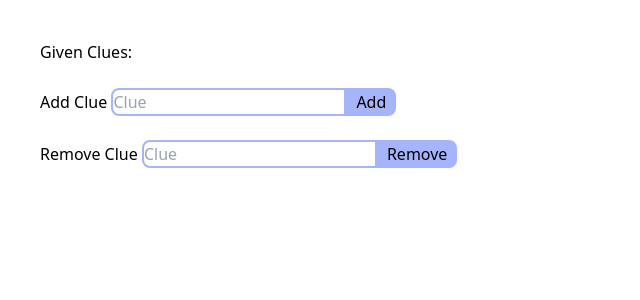
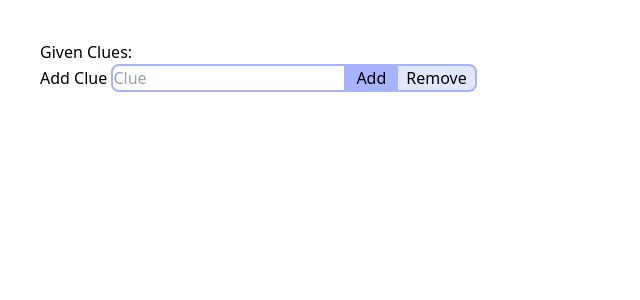
Before and after one commit to TejasKakani/Wordlists-and-Cybersecurity, a React (Vite) app in the folder frontend/: page / in a window 1280 px wide. Shown: the top 300 px of the page, without its empty margins (0-640 px from the left). Built offline with nearby package versions, Linux system fonts and the light colour scheme.

Commit message:
added buttons component and improved clue and inputbox component code.

```diff
--- /dev/null
+++ b/frontend/src/App.jsx
@@ -0,0 +1,12 @@
+import { Route, createRoutesFromElements, createBrowserRouter } from 'react-router-dom';
+import Clue from './components/Clue';
+
+const router = createBrowserRouter(
+    createRoutesFromElements(
+        <Route path='/' element={<Clue />}>
+            <Route path='' element={<Clue />} />
+        </Route>
+    )
+);
+
+export default router;
--- a/frontend/src/Clue.jsx
+++ /dev/null
@@ -1,45 +0,0 @@
-import { useState } from "react"
-import "./index.css"
-import InputBox from "./components/InputBox"
-
-function Clue() {
-
-    const [clue, setClue] = useState([]);
-    let [addClue, setAddClue] = useState("");
-    let [removeClue, setRemoveClue] = useState("");
-
-    return (
-        <>
-            <div className="px-10 py-10">
-                <InputBox inputLabel="Given Clues: " inputType="text" isReadOnly={true} inputValue={clue} inputName="clues"
-                    inputClasses="rounded-lg" inputPlaceHolder="" />
-                <br />
-                <br />
-                <InputBox inputLabel="Add Clue " inputType="text" isReadOnly={false} inputValue={addClue} inputName="addClue"
-                    inputClasses="border-2 border-indigo-300 rounded-l-lg" inputPlaceHolder="Clue"
-                    onChangeFn={(e) => setAddClue(e.target.value)} isButton={true} buttonClasses="px-2 border-2 border-indigo-300 rounded-r-lg bg-indigo-300"
-                    buttonOnclick={() => {
-                        setClue([...clue, addClue]);
-                        setAddClue("");
-                    }} buttonName="Add"
-                />
-                <br />
-                 <br />
-                <InputBox inputLabel="Remove Clue " inputType="text" isReadOnly={false} inputValue={removeClue} inputName="removeClue"
-                    inputClasses="border-2 border-indigo-300 rounded-l-lg" inputPlaceHolder="Clue"
-                    onChangeFn={(e) => setRemoveClue(e.target.value)} isButton={true} buttonClasses="px-2 border-2 border-indigo-300 rounded-r-lg bg-indigo-300"
-                    buttonOnclick={() => {
-                        if (clue.includes(removeClue)) {
-                            let index = clue.indexOf(removeClue);
-                            clue.splice(index, 1);
-                            setClue([...clue]);
-                        }
-                        setRemoveClue("");
-                    }} buttonName="Remove"
-                />
-            </div>
-        </>
-    )
-}
-
-export default Clue;
--- /dev/null
+++ b/frontend/src/components/Buttons.jsx
@@ -0,0 +1,14 @@
+
+function Buttons({ buttonName = [], buttonClasses = [], buttonOnclick = [] }) {
+
+    return (
+        <>
+        {buttonName.map((name, index) => (
+            <button className={buttonClasses[index]} onClick={buttonOnclick[index]} key={index}>{name}</button>
+        ))}
+        </>
+    )
+
+}
+
+export default Buttons;
--- /dev/null
+++ b/frontend/src/components/Clue.jsx
@@ -0,0 +1,48 @@
+import { useState } from "react"
+import "../index.css"
+import InputBox from "./InputBox"
+
+function Clue() {
+
+    const [clue, setClue] = useState([]);
+
+    let [modifyClue, setModifyClue] = useState("");
+
+    const buttonClasses = [
+        "px-2 border-2 border-indigo-300 bg-indigo-300 ",
+        "px-2 border-2 border-indigo-300 bg-indigo-100 rounded-r-lg "
+    ]
+
+    const buttonOnclick = [
+        () => {
+            setClue([...clue, modifyClue]);
+            setModifyClue("");
+        },
+        () => {
+            if (clue.includes(modifyClue)) {
+                let index = clue.indexOf(modifyClue);
+                clue.splice(index, 1);
+                setClue([...clue]);
+            }
+            setModifyClue("");
+        }
+    ];
+    const buttonName = ["Add", "Remove"];
+
+    return (
+        <>
+            <div className="px-10 py-10">
+                <InputBox inputLabel="Given Clues: " inputType="text" isReadOnly={true} inputValue={clue} inputName="clues"
+                    inputClasses="rounded-lg" inputPlaceHolder="" />
+                <br />
+                <InputBox inputLabel="Add Clue " inputType="text" isReadOnly={false} inputValue={modifyClue} inputName="addClue"
+                    inputClasses="border-2 border-indigo-300 rounded-l-lg" inputPlaceHolder="Clue"
+                    onChangeFn={(e) => setModifyClue(e.target.value)} buttonClasses={buttonClasses}
+                    buttonOnclick={buttonOnclick} buttonName={buttonName}
+                    />
+            </div>
+        </>
+    )
+}
+
+export default Clue;
--- a/frontend/src/components/InputBox.jsx
+++ b/frontend/src/components/InputBox.jsx
@@ -1,22 +1,15 @@
+import Buttons from "./Buttons";
+
 function InputBox({ inputLabel, inputType, isReadOnly, inputValue, inputName,
-                    inputClasses, inputPlaceHolder, onChangeFn, isButton, buttonClasses, buttonOnclick, buttonName}) {
-    if (isButton) return (
+                    inputClasses, inputPlaceHolder, onChangeFn, buttonClasses = [], buttonOnclick = [], buttonName = []}) {
+
+    return (
         <>
         <span>{inputLabel}</span>
             <input type={inputType} readOnly={isReadOnly} value={inputValue}
                 onChange={onChangeFn} name={inputName} className={inputClasses} placeholder={inputPlaceHolder}
-            />
-        <button className={buttonClasses}
-            onClick={buttonOnclick}
-            >{buttonName}</button>
-        </>
-    );
-    return (
-        <>
-            <span>{inputLabel}</span>
-            <input type={inputType} readOnly={isReadOnly} value={inputValue}
-                onChange={onChangeFn} name={inputName} className={inputClasses} placeholder={inputPlaceHolder}
-            />
+           />
+           <Buttons buttonName={buttonName} buttonClasses={buttonClasses} buttonOnclick={buttonOnclick} />
         </>
     );
 }
--- a/frontend/src/main.jsx
+++ b/frontend/src/main.jsx
@@ -1,16 +1,7 @@
 import { StrictMode } from 'react'
 import { createRoot } from 'react-dom/client'
-import { RouterProvider, createBrowserRouter } from 'react-router-dom'
-import { createRoutesFromElements, Route } from 'react-router-dom'
-import Clue from './Clue'
-
-const router = createBrowserRouter(
-    createRoutesFromElements(
-        <Route path='/' element={<Clue />}>
-            <Route path='' element={<Clue /> }/>
-        </Route>
-    )
-);
+import { RouterProvider } from 'react-router-dom'
+import router from './App'
 
 createRoot(document.getElementById('root')).render(
   <StrictMode>
```
